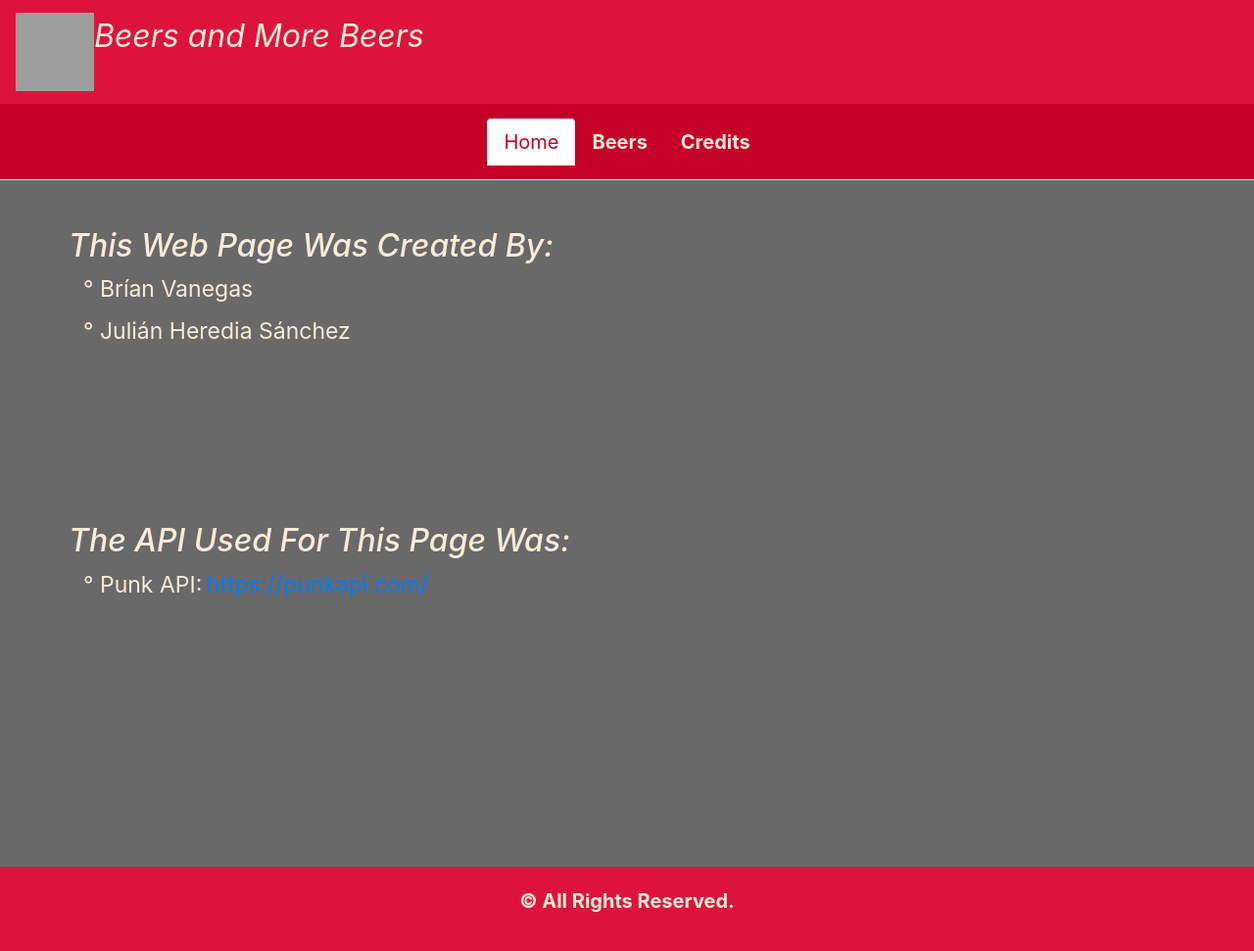
After one commit to Julian-Heredia/Momento3_NTP, a Flask app: page /credits in a window 1280 px wide. The commit adds this page. Shown: the whole page at 98% size. Run offline with Flask 2, Linux system fonts and the light colour scheme; some libraries are stand-ins or nearby versions; grey boxes are pictures that could not be loaded.

Commit message:
agregada la vista de creditos

```diff
--- a/app.py
+++ b/app.py
@@ -20,10 +20,15 @@ def home():
 def index():
         return render_template('index.html')
 
+
+@app.route('/credits')
+def credits():
+        return render_template('credits.html')
+
 @app.route('/beers')
 def api():
     url = "https://api.punkapi.com/v2/beers"
-    paramss = {'page': '2', 'page_page': '80'}
+    paramss = {'page': '1', 'page_page': '80'}
     res = requests.request("GET", url, params=paramss)
     if res.status_code == 200:
         body = res.json()
--- /dev/null
+++ b/templates/credits.html
@@ -0,0 +1,26 @@
+{% extends "layout.html" %}
+
+{% block content %}
+
+<div class="row">
+    <h1 style="font-size: xx-large; font-style: italic;">This Web Page Was Created By:</h1>
+
+    <div class="col-12">
+        <label style="font-size: 23px;">° Brían Vanegas</label>
+    </div>
+    <div class="col-12">
+        <label style="font-size: 23px;">° Julián Heredia Sánchez</label>
+    </div>
+
+
+    <h1 style="margin-top: 170px; font-size: xx-large; font-style: italic;">The API Used For This Page Was:</h1>
+
+    <div class="col-12">
+       <label style="font-size: 23px;">° Punk API:  </label>
+       <a style="font-size: 23px;" href="https://punkapi.com/" target="_blank" rel="noopener noreferrer">https://punkapi.com/</a>
+    </div>
+  </div>
+
+  <div class="row" style="margin-top: 263px;"></div>
+
+{% endblock %}
--- a/templates/layout.html
+++ b/templates/layout.html
@@ -32,7 +32,7 @@
           <a class="nav-link" href="beers" style="color: antiquewhite; font-size: 20px; font-weight: bold;">Beers</a>
         </li>
         <li class="nav-item">
-          <a class="nav-link" href="#" style="color: antiquewhite; font-size: 20px; font-weight: bold;">Contact</a>
+          <a class="nav-link" href="credits" style="color: antiquewhite; font-size: 20px; font-weight: bold;">Credits</a>
         </li>
       </ul>
 
@@ -55,7 +55,7 @@
       <script src="{{ url_for('static', filename='assets/js/main.js') }}"></script>
 
       <footer class="container-fluid text-center" style="background-color: crimson; padding: 20px; font-size: 20px; font-weight: bold;">
-        <p>&copy; Todos los derechos reservados.</p>
+        <p>&copy; All Rights Reserved.</p>
       </footer>
 </body>
 </html>
```
